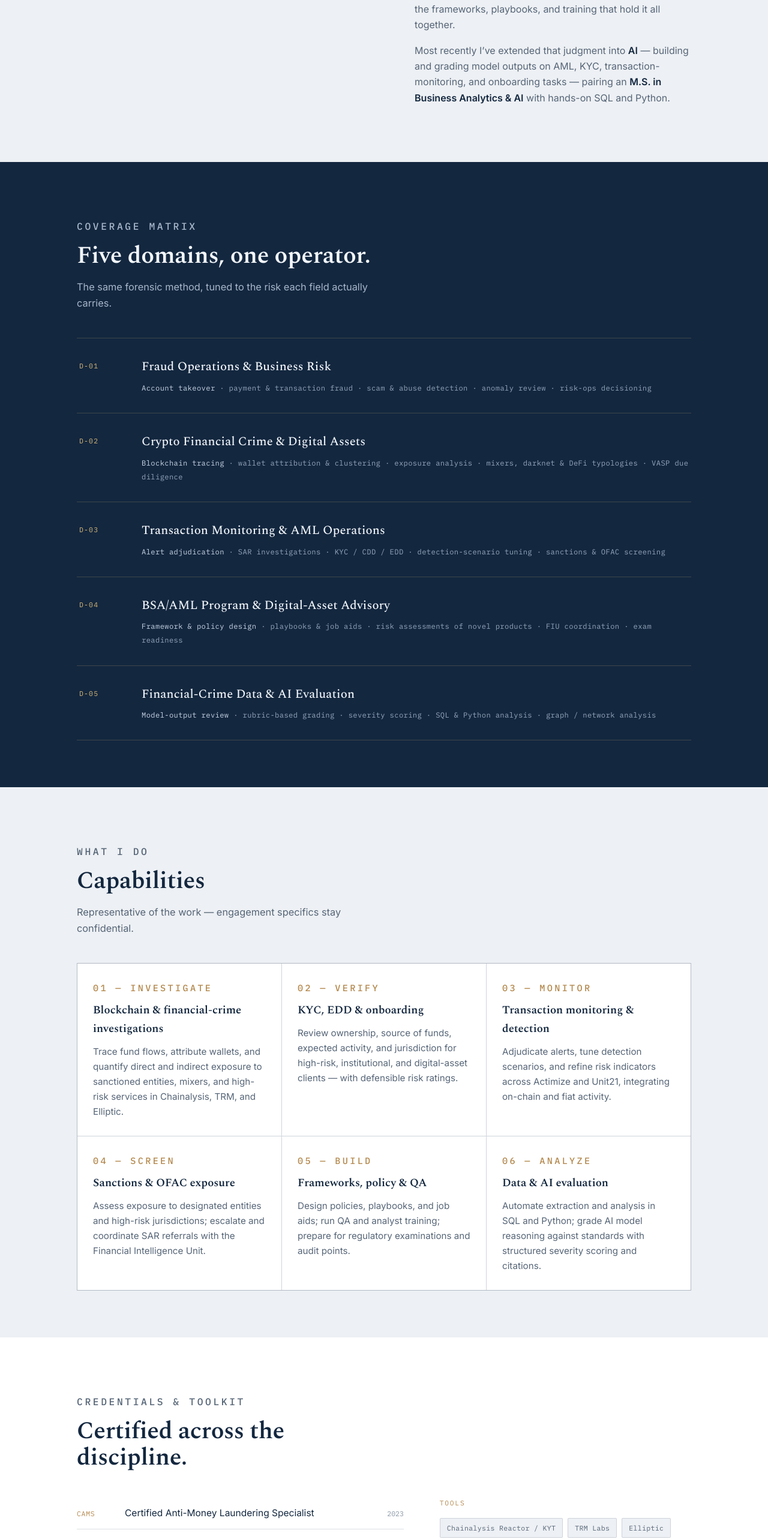
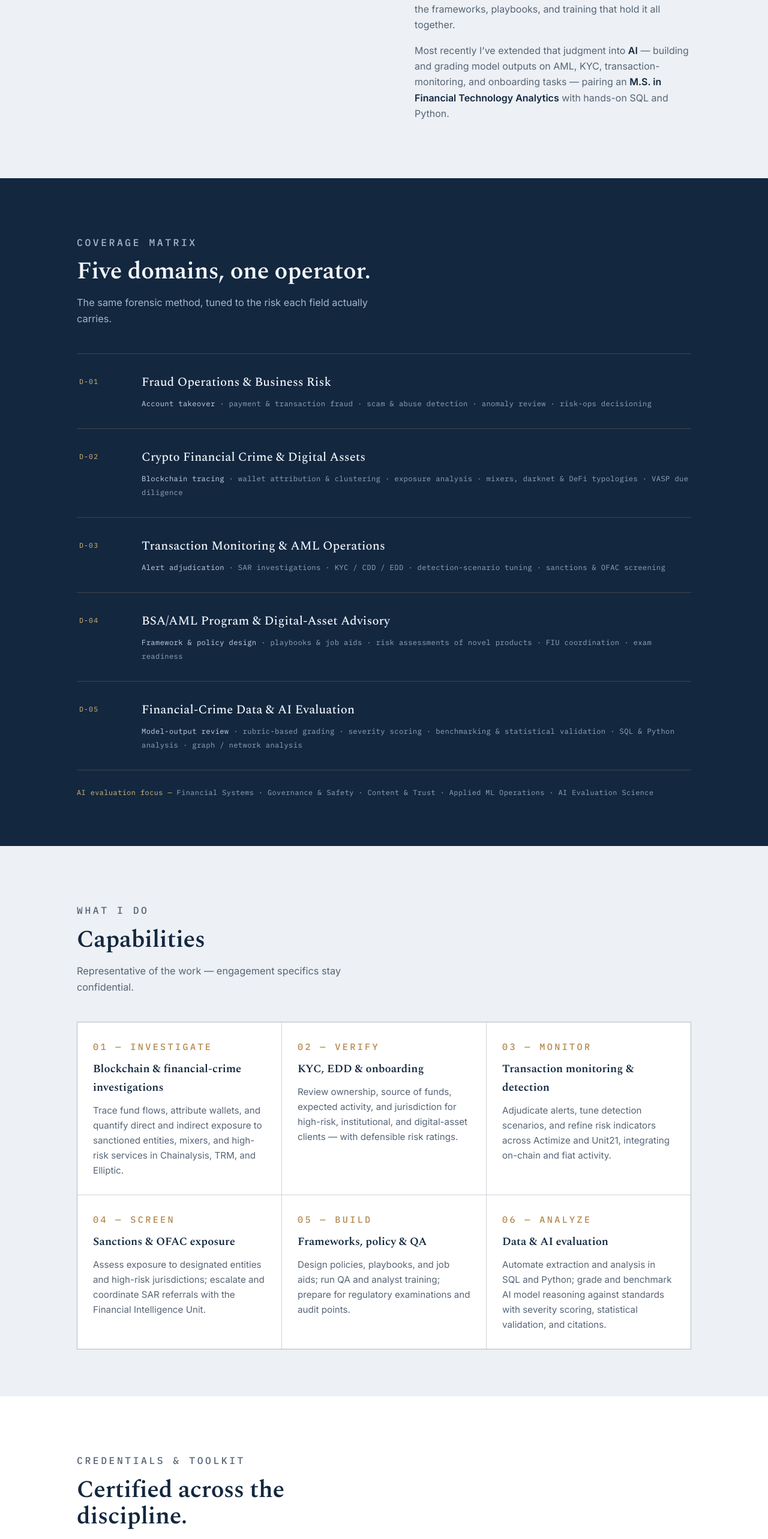
Before and after one commit to morafayo/morafayo.github.io, a plain HTML site: page index.html in a window 1280 px wide. Shown: the part 1080-3645 px from the top of the page at 60% size. Drawn offline with nearby package versions, Linux system fonts and the light colour scheme.

Commit message:
Update index.html

```diff
--- a/index.html
+++ b/index.html
@@ -311,7 +311,7 @@
         <div class="about-body reveal">
           <p>I&rsquo;m <strong>Morafa Oluwatoyin</strong> — an AML/KYC and digital-assets financial-crime professional with 7+ years across <strong>Customers Bank, OKX, Flagstar, Signature Bank, Binance US, and Uphold</strong>.</p>
           <p>My work sits where traditional banking controls meet blockchain: enhanced due diligence on high-risk and institutional clients, on-chain investigations and wallet attribution, transaction-monitoring and sanctions review, and the frameworks, playbooks, and training that hold it all together.</p>
-          <p>Most recently I&rsquo;ve extended that judgment into <strong>AI</strong> — building and grading model outputs on AML, KYC, transaction-monitoring, and onboarding tasks — pairing an <strong>M.S. in Business Analytics &amp; AI</strong> with hands-on SQL and Python.</p>
+          <p>Most recently I&rsquo;ve extended that judgment into <strong>AI</strong> — building and grading model outputs on AML, KYC, transaction-monitoring, and onboarding tasks — pairing an <strong>M.S. in Financial Technology Analytics</strong> with hands-on SQL and Python.</p>
         </div>
       </div>
     </div>
@@ -358,10 +358,14 @@
           <div class="dom-idx">D-05</div>
           <div>
             <h3>Financial-Crime Data &amp; AI Evaluation</h3>
-            <p><span class="tag">Model-output review</span> · rubric-based grading · severity scoring · SQL &amp; Python analysis · graph / network analysis</p>
+            <p><span class="tag">Model-output review</span> · rubric-based grading · severity scoring · benchmarking &amp; statistical validation · SQL &amp; Python analysis · graph / network analysis</p>
           </div>
         </div>
       </div>
+      <p style="margin-top:26px;font-family:var(--mono);font-size:.74rem;line-height:1.9;letter-spacing:.04em;color:#93A5BA">
+        <span style="color:var(--brass-bright)">AI evaluation focus &mdash;</span>
+        Financial Systems &middot; Governance &amp; Safety &middot; Content &amp; Trust &middot; Applied ML Operations &middot; AI Evaluation Science
+      </p>
     </div>
   </section>
 
@@ -402,7 +406,7 @@
         <div class="cap reveal">
           <p class="eyebrow">06 — Analyze</p>
           <h3>Data &amp; AI evaluation</h3>
-          <p>Automate extraction and analysis in SQL and Python; grade AI model reasoning against standards with structured severity scoring and citations.</p>
+          <p>Automate extraction and analysis in SQL and Python; grade and benchmark AI model reasoning against standards with severity scoring, statistical validation, and citations.</p>
         </div>
       </div>
     </div>
@@ -445,8 +449,8 @@
           </div>
           <span class="sub" style="margin-top:30px">Education</span>
           <div class="edu-item">
-            <div class="deg">M.S., Business Analytics &amp; Artificial Intelligence</div>
-            <div class="school">Montclair State University — in view</div>
+            <div class="deg">M.S., Financial Technology Analytics</div>
+            <div class="school">Rutgers University — in progress</div>
           </div>
           <div class="edu-item">
             <div class="deg">B.Eng., Chemical Engineering</div>
@@ -465,7 +469,7 @@
         <h2>Where I&rsquo;ve done the work.</h2>
       </div>
       <div class="track reveal">
-        <div class="stint"><div class="yr">2025 — Present</div><div><div class="org">Mercor</div><div class="role">AML/KYC Domain Expert — AI Training &amp; Evaluation</div></div></div>
+        <div class="stint"><div class="yr">2026 — Present</div><div><div class="org">Independent Contractor</div><div class="role">Financial-Crime AI Training &amp; Evaluation</div></div></div>
         <div class="stint"><div class="yr">2024 — 2026</div><div><div class="org">Customers Bank</div><div class="role">Senior KYC Analyst — Digital Assets &amp; High-Risk Customers</div></div></div>
         <div class="stint"><div class="yr">2024</div><div><div class="org">OKX Group</div><div class="role">Senior Compliance Analyst — AML Investigations</div></div></div>
         <div class="stint"><div class="yr">2023</div><div><div class="org">Flagstar Bank</div><div class="role">Senior Compliance Analyst</div></div></div>
```
